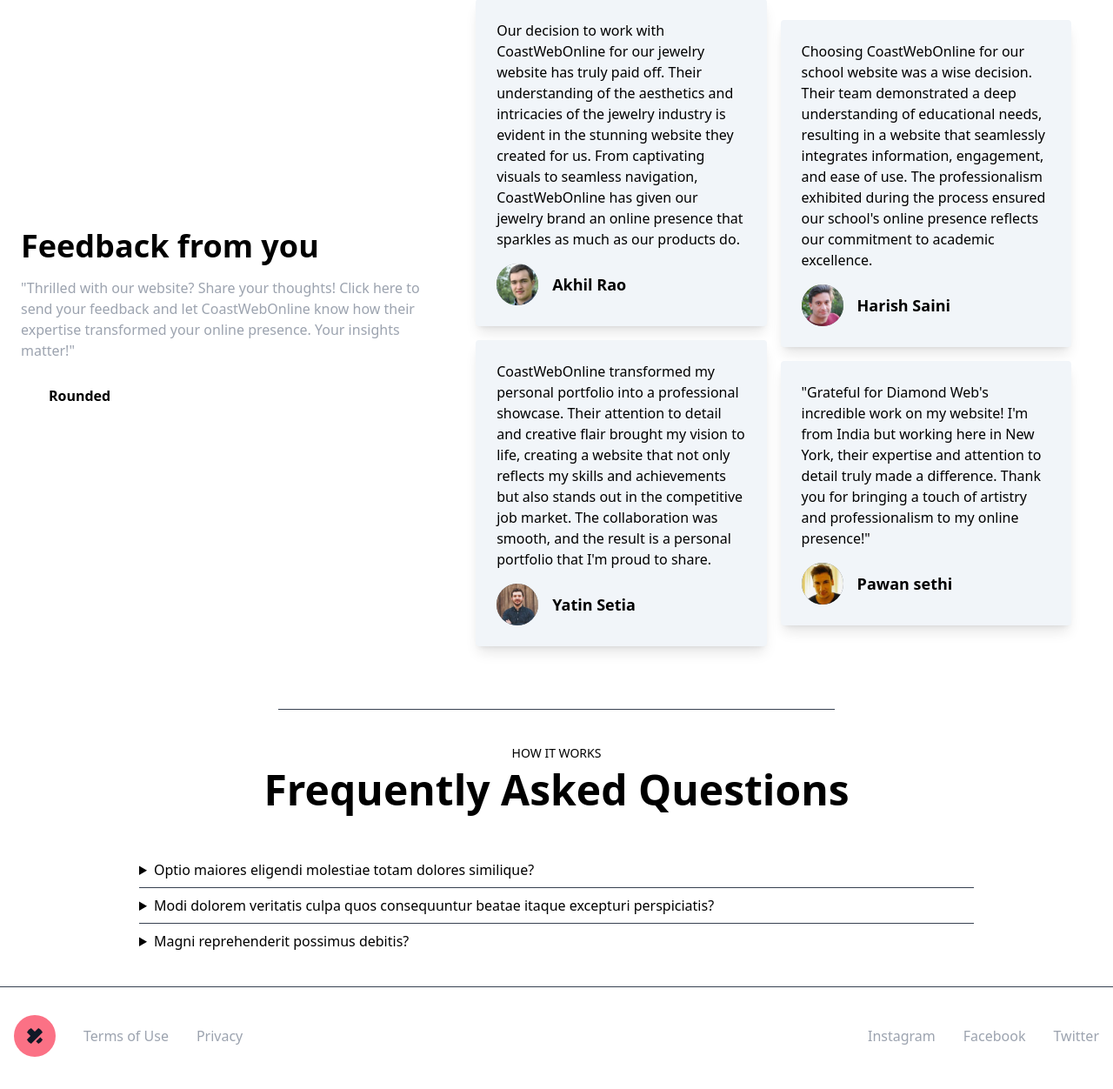
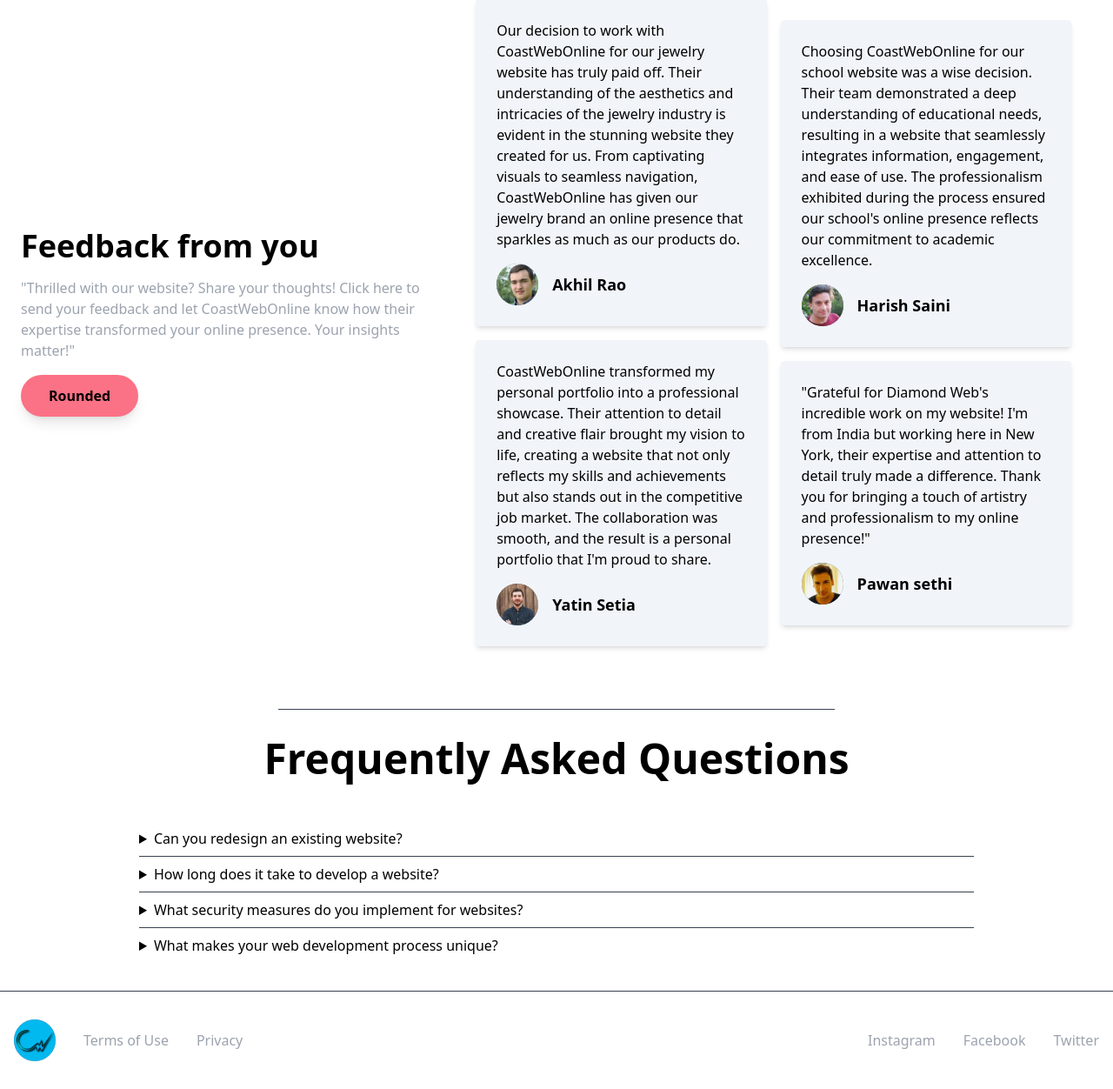
Before and after one commit to ameghcoder/coastwebonline, a PHP site: page / in a window 1280 px wide. Shown: the part 3440-4692 px from the top of the page at 87% size. Before the commit the page ends 4655 px from the top, so only its background shows below. Run offline with PHP 8.4, Linux system fonts and the light colour scheme.

Commit message:
faq updated

```diff
--- a/index.html
+++ b/index.html
@@ -1,5 +1,5 @@
 <!DOCTYPE html>
-<html lang="en" class="dark scroll-smooth">
+<html lang="en" class="scroll-smooth">
 
 <head>
     <meta charset="UTF-8">
@@ -425,7 +425,7 @@
                         <h2 class="text-4xl font-bold">Feedback from you</h2>
                         <p class="text-gray-400">"Thrilled with our website? Share your thoughts! Click here to send your feedback and let CoastWebOnline know how their expertise transformed your online presence. Your insights matter!"
                         </p>
-                        <button type="button" class="px-8 py-3 font-semibold rounded-full !dark:bg-pink-500">Rounded</button>
+                        <button type="button" class="px-8 py-3 font-semibold rounded-full dark:text-gray-900 bg-rose-400  shadow-lg">Rounded</button>
                     </div>
 
                     <div class="p-6 xl:col-span-3">
@@ -483,35 +483,33 @@
         <!-- Sixth -->
         <section class="bg-white dark:bg-gray-800 text-neutrael-400 dark:text-gray-100">
             <div class="container flex flex-col justify-center p-4 mx-auto md:p-8">
-                <p class="p-2 text-sm font-medium tracki text-center uppercase">How it works</p>
                 <h2 class="mb-12 text-4xl font-bold leadi text-center sm:text-5xl">Frequently Asked Questions</h2>
                 <div class="flex flex-col divide-y sm:px-8 lg:px-12 xl:px-32 divide-gray-700">
                     <details>
-                        <summary class="py-2 outline-none cursor-pointer focus:underline">Optio maiores eligendi
-                            molestiae totam dolores similique?</summary>
+                        <summary class="py-2 outline-none cursor-pointer focus:underline">Can you redesign an existing website?</summary>
                         <div class="px-4 pb-4">
-                            <p>Lorem ipsum dolor sit amet consectetur adipisicing elit. Unde neque in fugiat magni, quas
-                                animi enim veritatis deleniti ex. Impedit.</p>
+                            <p>Yes, we can redesign and revamp existing websites to enhance their visual appeal, functionality, and user experience. Contact us to discuss your goals for the redesign, and we'll provide you with a tailored solution.</p>
                         </div>
                     </details>
                     <details>
-                        <summary class="py-2 outline-none cursor-pointer focus:underline">Modi dolorem veritatis culpa
-                            quos consequuntur beatae itaque excepturi perspiciatis?</summary>
+                        <summary class="py-2 outline-none cursor-pointer focus:underline">How long does it take to develop a website?</summary>
                         <div class="px-4 pb-4">
-                            <p>Lorem ipsum dolor sit amet consectetur adipisicing elit. Est aspernatur quae, eos
-                                explicabo odit minima libero veniam similique quibusdam doloribus facilis ipsa
-                                accusantium vel maiores corrupti! Libero voluptate a doloribus?</p>
+                            <p>The timeline for website development depends on the size and complexity of the project. Simple websites may take a few days, while more complex projects may require several weeks. We work closely with clients to establish realistic timelines and milestones.
+                            </p>
                         </div>
                     </details>
                     <details>
-                        <summary class="py-2 outline-none cursor-pointer focus:underline">Magni reprehenderit possimus
-                            debitis?</summary>
+                        <summary class="py-2 outline-none cursor-pointer focus:underline">What security measures do you implement for websites?</summary>
                         <div class="px-4 pb-4 space-y-2">
-                            <p>Lorem ipsum dolor sit amet consectetur adipisicing elit. Ut voluptates aspernatur dolores
-                                in consequatur doloremque inventore reprehenderit, consequuntur perspiciatis architecto.
+                            <p>Security is a top priority for us. We implement industry-standard security practices, use secure coding techniques, and regularly update software to protect your website from potential threats. Additionally, we offer SSL certificate integration for secure data transmission, and we also implement cloudflare to protect form DDoS attacks.
                             </p>
-                            <p>Sed consectetur quod tenetur! Voluptatibus culpa incidunt veritatis velit quasi
-                                cupiditate unde eaque! Iure, voluptatibus autem eaque unde possimus quae.</p>
+                        </div>
+                    </details>
+                    <details>
+                        <summary class="py-2 outline-none cursor-pointer focus:underline">What makes your web development process unique?</summary>
+                        <div class="px-4 pb-4 space-y-2">
+                            <p>Our web development process is collaborative and transparent. We involve clients in key decision-making stages, provide regular updates, and prioritize feedback to ensure the final product aligns with your vision and goals.
+                            </p>
                         </div>
                     </details>
                 </div>
@@ -523,12 +521,7 @@
                 class="container flex flex-wrap items-center justify-center mx-auto space-y-4 sm:justify-between sm:space-y-0">
                 <div class="flex flex-row pr-3 space-x-4 sm:space-x-8">
                     <div class="flex items-center justify-center flex-shrink-0 w-12 h-12 rounded-full bg-rose-400">
-                        <svg xmlns="http://www.w3.org/2000/svg" viewBox="0 0 32 32" fill="currentColor"
-                            class="w-5 h-5 rounded-full text-gray-900">
-                            <path
-                                d="M18.266 26.068l7.839-7.854 4.469 4.479c1.859 1.859 1.859 4.875 0 6.734l-1.104 1.104c-1.859 1.865-4.875 1.865-6.734 0zM30.563 2.531l-1.109-1.104c-1.859-1.859-4.875-1.859-6.734 0l-6.719 6.734-6.734-6.734c-1.859-1.859-4.875-1.859-6.734 0l-1.104 1.104c-1.859 1.859-1.859 4.875 0 6.734l6.734 6.734-6.734 6.734c-1.859 1.859-1.859 4.875 0 6.734l1.104 1.104c1.859 1.859 4.875 1.859 6.734 0l21.307-21.307c1.859-1.859 1.859-4.875 0-6.734z">
-                            </path>
-                        </svg>
+                     <img src="./CW_Minimalist.png" alt="website logo" class="rounded-full">
                     </div>
                     <ul class="flex flex-wrap items-center space-x-4 sm:space-x-8">
                         <li>
--- a/src/output.css
+++ b/src/output.css
@@ -1220,24 +1185,24 @@ video {
   box-shadow: var(--tw-ring-offset-shadow, 0 0 #0000), var(--tw-ring-shadow, 0 0 #0000), var(--tw-shadow);
 }
 
+.shadow-inner {
+  --tw-shadow: inset 0 2px 4px 0 rgb(0 0 0 / 0.05);
+  --tw-shadow-colored: inset 0 2px 4px 0 var(--tw-shadow-color);
+  box-shadow: var(--tw-ring-offset-shadow, 0 0 #0000), var(--tw-ring-shadow, 0 0 #0000), var(--tw-shadow);
+}
+
+.shadow-lg {
+  --tw-shadow: 0 10px 15px -3px rgb(0 0 0 / 0.1), 0 4px 6px -4px rgb(0 0 0 / 0.1);
+  --tw-shadow-colored: 0 10px 15px -3px var(--tw-shadow-color), 0 4px 6px -4px var(--tw-shadow-color);
+  box-shadow: var(--tw-ring-offset-shadow, 0 0 #0000), var(--tw-ring-shadow, 0 0 #0000), var(--tw-shadow);
+}
+
 .shadow-md {
   --tw-shadow: 0 4px 6px -1px rgb(0 0 0 / 0.1), 0 2px 4px -2px rgb(0 0 0 / 0.1);
   --tw-shadow-colored: 0 4px 6px -1px var(--tw-shadow-color), 0 2px 4px -2px var(--tw-shadow-color);
   box-shadow: var(--tw-ring-offset-shadow, 0 0 #0000), var(--tw-ring-shadow, 0 0 #0000), var(--tw-shadow);
 }
 
-.shadow-lg {
-  --tw-shadow: 0 10px 15px -3px rgb(0 0 0 / 0.1), 0 4px 6px -4px rgb(0 0 0 / 0.1);
-  --tw-shadow-colored: 0 10px 15px -3px var(--tw-shadow-color), 0 4px 6px -4px var(--tw-shadow-color);
-  box-shadow: var(--tw-ring-offset-shadow, 0 0 #0000), var(--tw-ring-shadow, 0 0 #0000), var(--tw-shadow);
-}
-
-.shadow-inner {
-  --tw-shadow: inset 0 2px 4px 0 rgb(0 0 0 / 0.05);
-  --tw-shadow-colored: inset 0 2px 4px 0 var(--tw-shadow-color);
-  box-shadow: var(--tw-ring-offset-shadow, 0 0 #0000), var(--tw-ring-shadow, 0 0 #0000), var(--tw-shadow);
-}
-
 .outline-none {
   outline: 2px solid transparent;
   outline-offset: 2px;
```
Also changed, not shown: other parts of src/output.css (+52 -67 lines).
